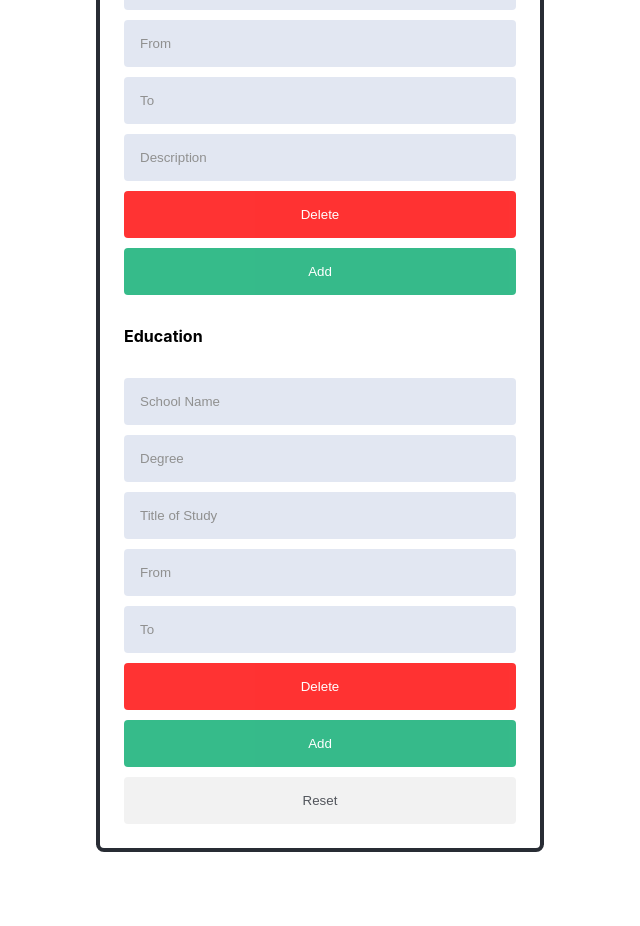
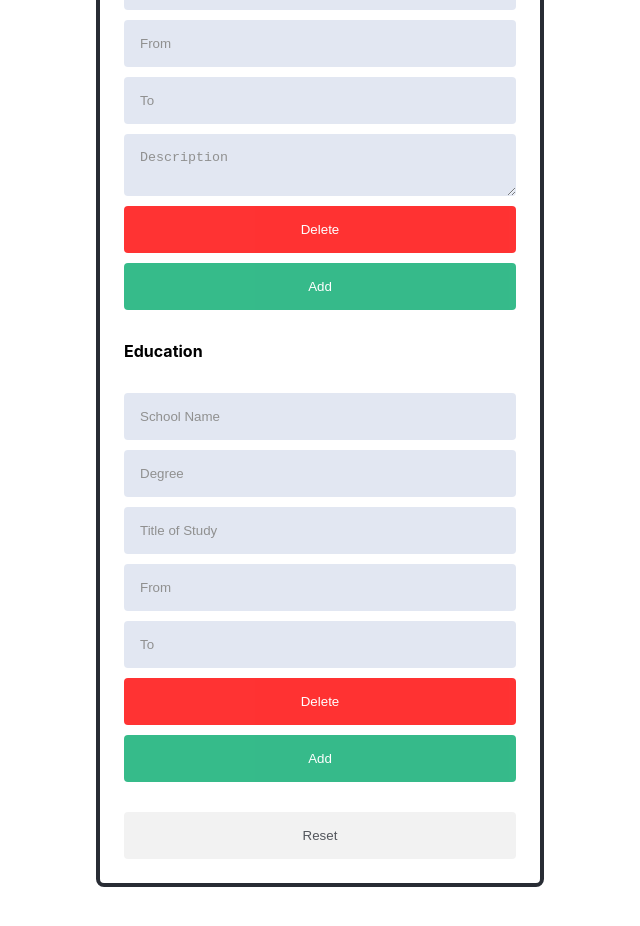
Before and after one commit to mraffia/odin-cv-application, a React (Create React App) app: page / in a window 1280 px wide. Shown: the part 680-1606 px from the top of the page, without its empty margins (0-640 px from the left). Before the commit the page ends 1580 px from the top, so only its background shows below. Built offline with nearby package versions, Linux system fonts and the light colour scheme.

Commit message:
Change experience desc to textarea

```diff
--- a/src/App.css
+++ b/src/App.css
@@ -38,7 +38,6 @@
 }
 
 .container {
-  min-height: 100vh;
   display: grid;
   grid-template-columns: 1fr 1fr;
   grid-template-areas:
@@ -105,5 +104,11 @@ button:hover {
 }
 
 .reset {
+  margin-top: 20px;
   color: #282c34;
 }
+
+
+textarea {
+  resize: vertical;
+}
--- a/src/App.js
+++ b/src/App.js
@@ -178,7 +178,7 @@ class App extends React.Component {
                     <input id={i} className="form-experience" placeholder="City" name="workCity" type="text" value={this.state.experiences[i].workCity} onChange={this.handleChangeExpOrEdu} />
                     <input id={i} className="form-experience" placeholder="From" name="workFrom" type="text" value={this.state.experiences[i].workFrom} onChange={this.handleChangeExpOrEdu} />
                     <input id={i} className="form-experience" placeholder="To" name="workTo" type="text" value={this.state.experiences[i].workTo} onChange={this.handleChangeExpOrEdu} />
-                    <input id={i} className="form-experience" placeholder="Description" name="workDesc" type="textarea" value={this.state.experiences[i].workDesc} onChange={this.handleChangeExpOrEdu} />
+                    <textarea id={i} className="form-experience" placeholder="Description" name="workDesc" value={this.state.experiences[i].workDesc} onChange={this.handleChangeExpOrEdu} />
                     <button id={i} className="del-experience" type="button" onClick={this.handleDeleteExpOrEdu}>Delete</button>
                   </div>
                 );
```
